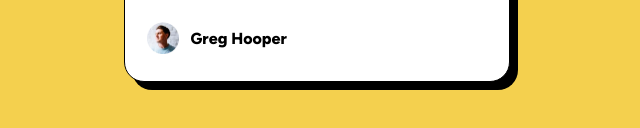
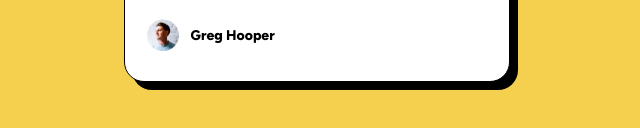
Before and after one commit to mikelarras/blog-post-preview-card, a plain HTML site: page index.html in a window 1280 px wide. Shown: the part 580-708 px from the top of the page, 323-963 px from the left. Drawn offline with Linux system fonts and the light colour scheme.

Commit message:
new fix font size

```diff
--- a/styles.css
+++ b/styles.css
@@ -91,7 +91,7 @@ body {
     width: 95%;
     padding-left: 24px;
     font-weight: 800;
-    /* font-size: 14px; */
+    font-size: 14px;
 }
 
 .avatar {
```
